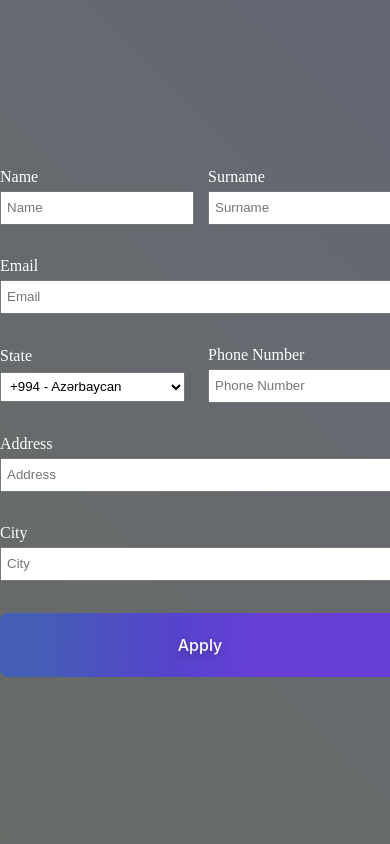
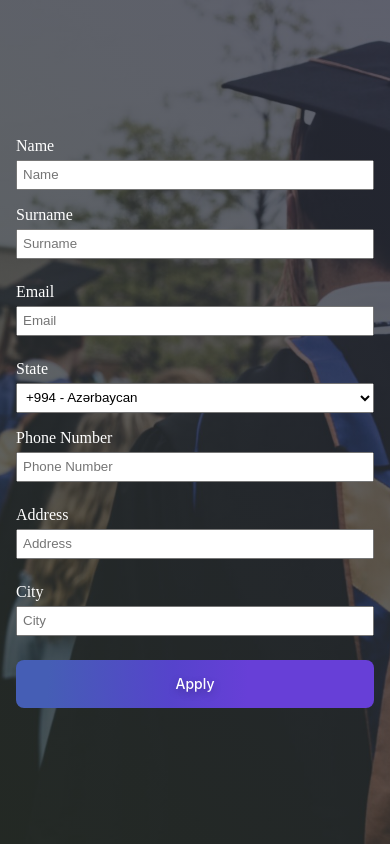
Before and after one commit to Rahil-Huseynov/azmiu_form_registration, a plain HTML site: page index.html in a window 390 px wide. Drawn offline with Linux system fonts and the light colour scheme.

Commit message:
Fix responsive

```diff
--- a/index.css
+++ b/index.css
@@ -1,9 +1,11 @@
-*{
+* {
   padding: 0;
   margin: 0;
+  box-sizing: border-box; /* Kendi tənzimləmələrini korumaq üçün */
 }
-.form_container{
-    background:linear-gradient(45deg, rgba(37, 45, 38, 0.7), rgba(36, 39, 57, 0.7)), url(apply-img-scaled.jpg);
+
+.form_container {
+  background: linear-gradient(45deg, rgba(37, 45, 38, 0.7), rgba(36, 39, 57, 0.7)), url(./assets/apply-img-scaled.jpg);
   background-position: center;
   background-size: cover;
   background-clip: border-box;
@@ -12,29 +14,33 @@
   place-items: center;
   gap: 2rem;
 }
-.container_flex_components{
+
+.container_flex_components {
   display: flex;
   gap: 1rem;
   width: 100%;
 }
-.form_item{
+
+.form_item {
   display: grid;
   color: white;
   gap: 2rem;
   width: 400px;
 }
-.input_form{
+
+.input_form {
   height: 30px;
   padding-left: 5px;
+  width: calc(100% - 7px);
+}
 
-    width:  calc(100% - 7px);
-}
-.container_grid_components{
+.container_grid_components {
   display: grid;
   align-items: center;
   gap: 5px;
   width: 100%;
 }
+
 .button-36 {
   background-image: linear-gradient(92.88deg, #455EB5 9.16%, #5643CC 43.89%, #673FD7 64.72%);
   border-radius: 8px;
@@ -43,7 +49,7 @@
   color: #FFFFFF;
   cursor: pointer;
   flex-shrink: 0;
-  font-family: "Inter UI","SF Pro Display",-apple-system,BlinkMacSystemFont,"Segoe UI",Roboto,Oxygen,Ubuntu,Cantarell,"Open Sans","Helvetica Neue",sans-serif;
+  font-family: "Inter UI", "SF Pro Display", -apple-system, BlinkMacSystemFont, "Segoe UI", Roboto, Oxygen, Ubuntu, Cantarell, "Open Sans", "Helvetica Neue", sans-serif;
   font-size: 16px;
   font-weight: 500;
   height: 4rem;
@@ -66,3 +72,54 @@
     padding: 0 2.6rem;
   }
 }
+
+@media (max-width: 420px) {
+  .form_container {
+    background: linear-gradient(45deg, rgba(37, 45, 38, 0.7), rgba(36, 39, 57, 0.7)), url(./assets/apply-img-scaled.jpg);
+    background-position: center;
+    background-size: cover;
+    background-clip: border-box;
+    height: 100dvh;
+    display: flex;
+    justify-content: center;
+    align-items: center;
+    gap: 2rem;
+    width: 100%;
+    padding: 0 1rem;
+  }
+
+  .container_flex_components {
+    display: flex;
+    flex-direction: column;
+    gap: 1rem;
+    width: 100%;
+    max-width: 400px;
+    margin: 0 auto;
+  }
+
+  .form_item {
+    display: grid;
+    color: white;
+    gap: 1.5rem;
+    width: 100%;
+  }
+
+  .input_form {
+    height: 30px;
+    padding-left: 5px;
+    width: 100%;
+  }
+
+  .container_grid_components {
+    display: grid;
+    align-items: center;
+    gap: 5px;
+    width: 100%;
+  }
+
+  .button-36 {
+    font-size: 14px;
+    height: 3rem;
+    padding: 0 1rem;
+  }
+}
```
Lines whose indentation alone changed are shown as unchanged.
